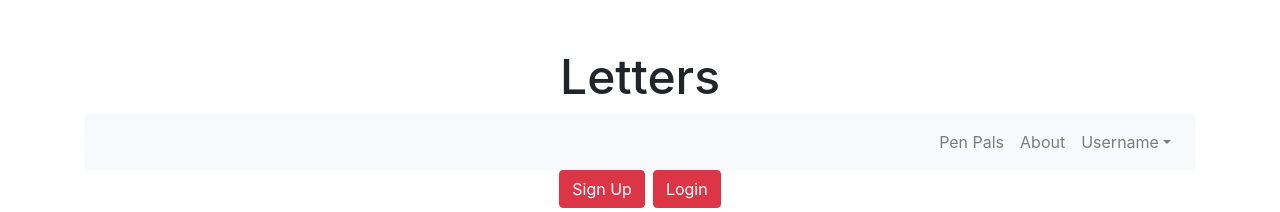
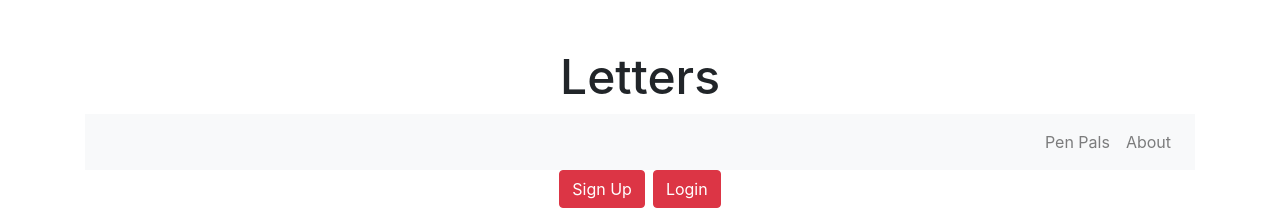
Before and after one commit to kait-schorr/Letters-Pen-Pal-Tracker, a React (Create React App) app in the folder pen-pal/: page / in a window 1280 px wide. Shown: the top 212 px of the page. Built offline with nearby package versions, Linux system fonts and the light colour scheme.

Commit message:
IMPLEMENT USERNAME IN NAVBAR
- username only displays when user is logged in
- dropdown option disappears when not signed in

```diff
--- a/pen-pal/src/App.js
+++ b/pen-pal/src/App.js
@@ -24,7 +24,7 @@ class App extends Component {
   render() {
     return (
       <div className="App">
-        <NavBar />
+        <NavBar user={this.state.user} />
         <Landing setUser={this.setUser} />
         <Route path="/" render={() => <PenpalsList user={this.state.user} />} />
       </div>
--- a/pen-pal/src/components/NavBar.js
+++ b/pen-pal/src/components/NavBar.js
@@ -27,9 +27,10 @@ class NavBar extends Component {
             <NavItem>
               <NavLink href="#">About</NavLink>
             </NavItem>
+            {this.props.user != undefined && (
               <UncontrolledDropdown nav inNavbar>
                 <DropdownToggle nav caret>
-                Username
+                  {this.props.user.username}
                 </DropdownToggle>
                 <DropdownMenu right>
                   <DropdownItem href="#">Account</DropdownItem>
@@ -38,6 +39,7 @@ class NavBar extends Component {
                   <DropdownItem href="#">Log Out</DropdownItem>
                 </DropdownMenu>
               </UncontrolledDropdown>
+            )}
           </Nav>
         </Navbar>
       </Container>
```
Lines whose indentation alone changed are shown as unchanged.
